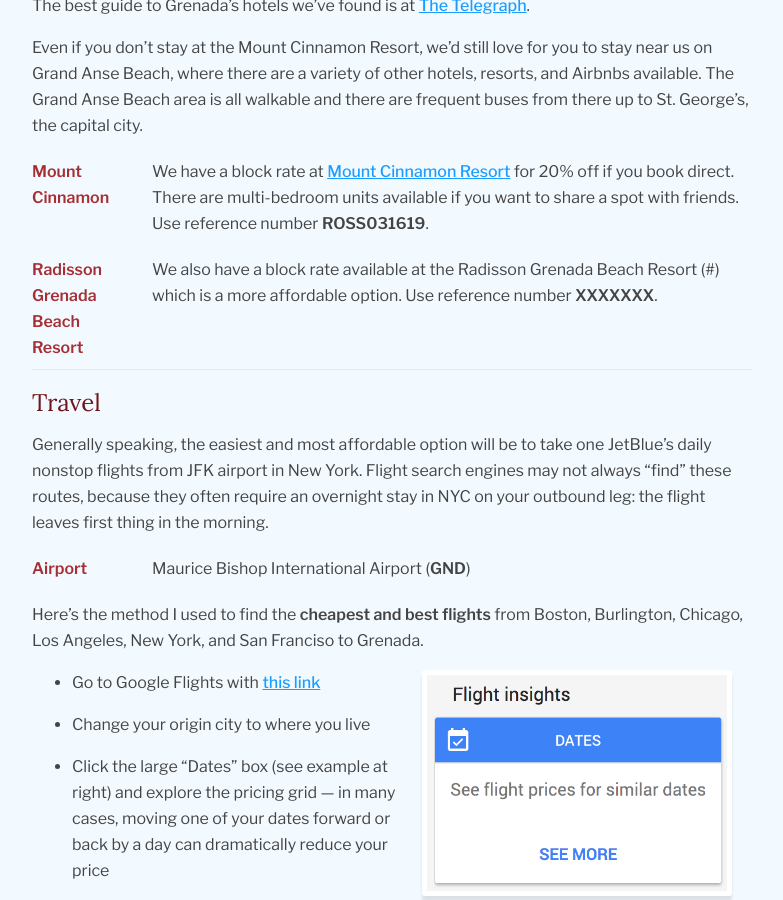
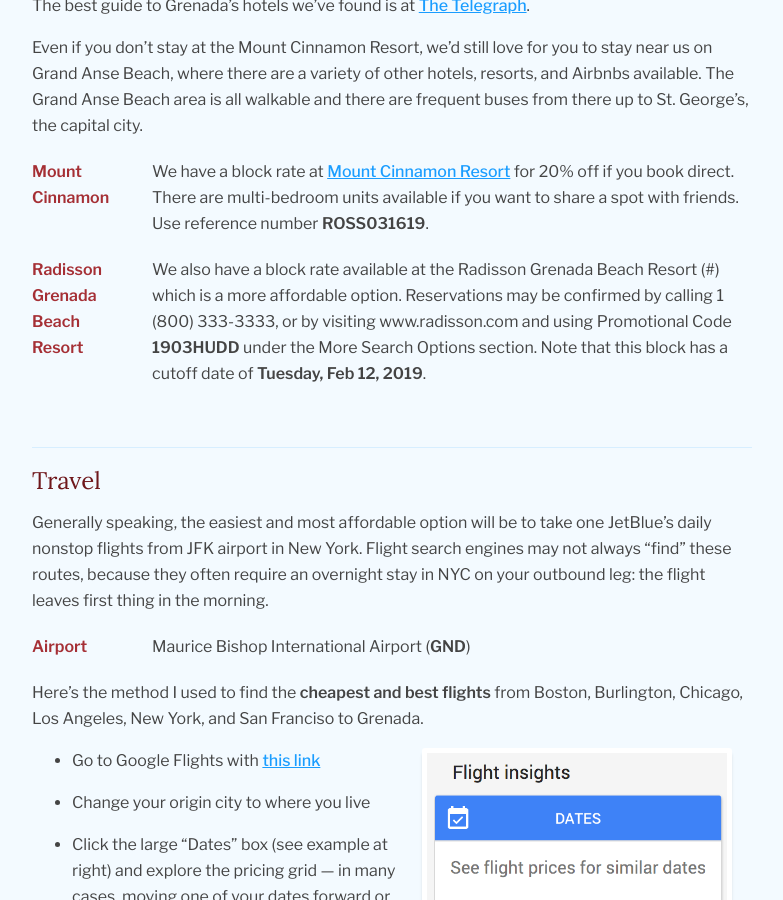
Before and after one commit to rossmeissl/bernsandblaise, a Jekyll site: the page built from index.md, in a window 1280 px wide and 900 px high, scrolled down 3082 px. Shown: the whole window, without its empty margins (188-971 px from the left). Built offline with Jekyll 4.4.1, drawn with Linux system fonts in a browser that asks for light colours.

Commit message:
Update lodging.md

```diff
--- a/_includes/lodging.md
+++ b/_includes/lodging.md
@@ -8,4 +8,4 @@
 : We have a block rate at [Mount Cinnamon Resort](https://mountcinnamongrenadahotel.com/) for 20% off if you book direct. There are multi-bedroom units available if you want to share a spot with friends. Use reference number **ROSS031619**.
 
 Radisson Grenada Beach Resort
-: We also have a block rate available at the Radisson Grenada Beach Resort (#) which is a more affordable option. Use reference number **XXXXXXX**.
+: We also have a block rate available at the Radisson Grenada Beach Resort (#) which is a more affordable option. Reservations may be confirmed by calling 1 (800) 333-3333, or by visiting www.radisson.com and using Promotional Code **1903HUDD** under the More Search Options section. Note that this block has a cutoff date of **Tuesday, Feb 12, 2019**.
```
